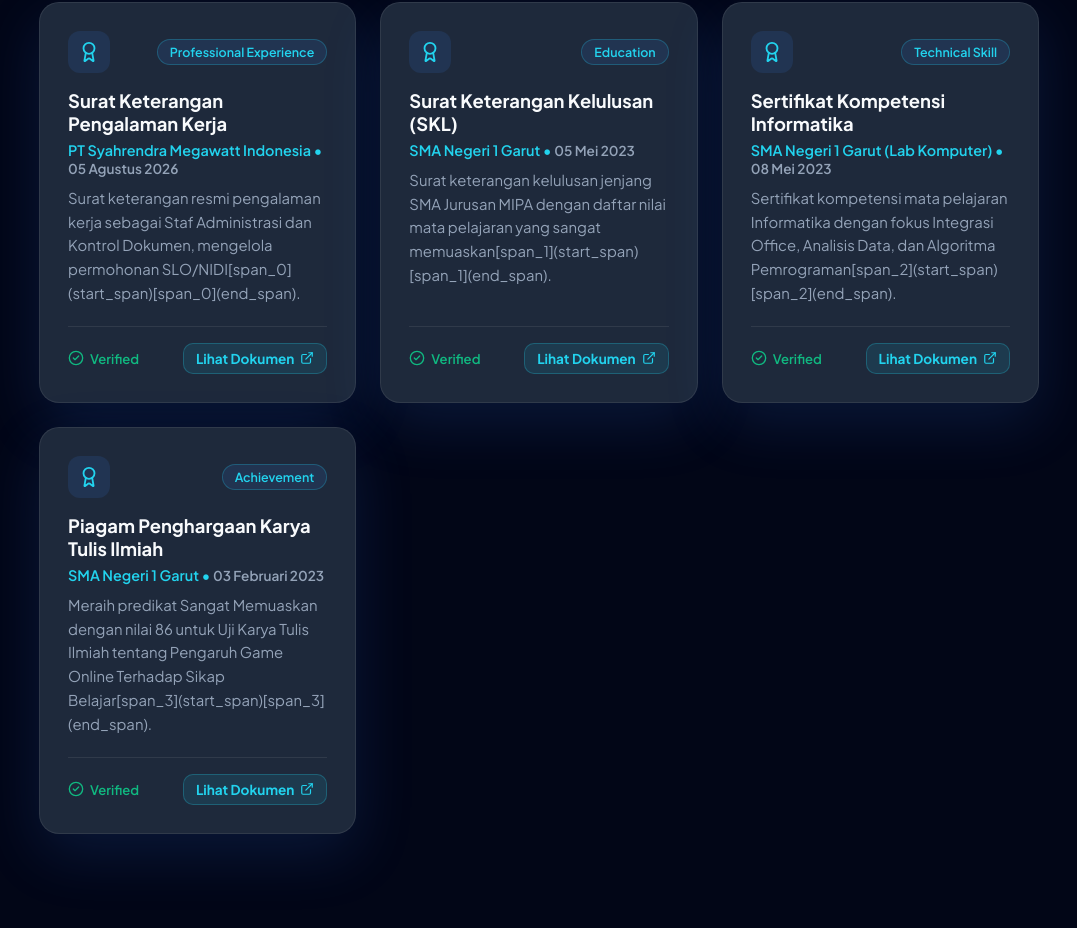
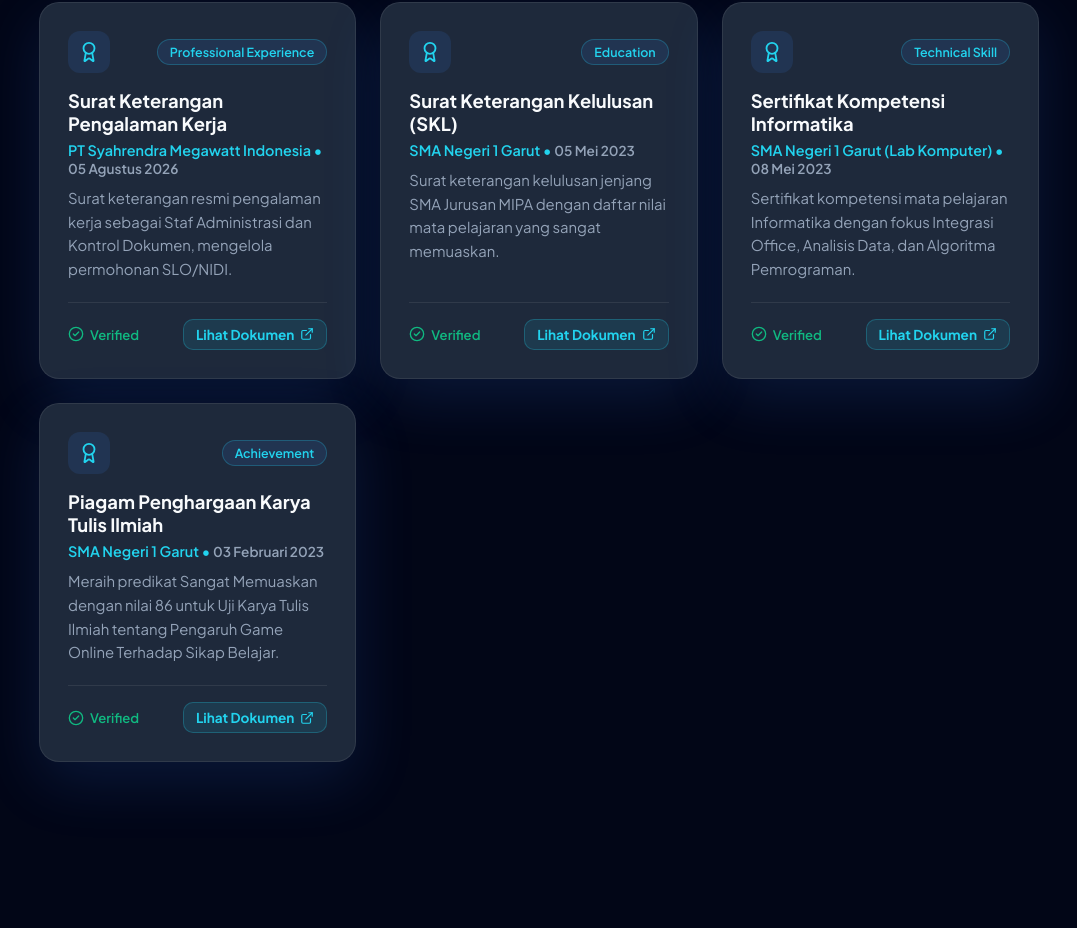
Before and after one commit to jembargelar/jembar-portfolio, a React (Vite) app: page / in a window 1280 px wide. Shown: the part 3844-4772 px from the top of the page, without its empty margins (101-1178 px from the left). Built offline with nearby package versions, Linux system fonts and the light colour scheme.

Commit message:
Clear remaining citation references completely

```diff
--- a/src/components/Certificates.jsx
+++ b/src/components/Certificates.jsx
@@ -13,7 +13,7 @@ export default function Certificates() {
       date: "05 Agustus 2026",
       desc: isEn
         ? "Official work experience letter verifying role as Administration Staff managing SLO/NIDI data and document control."
-        : "Surat keterangan resmi pengalaman kerja sebagai Staf Administrasi dan Kontrol Dokumen, mengelola permohonan SLO/NIDI[span_0](start_span)[span_0](end_span).",
+        : "Surat keterangan resmi pengalaman kerja sebagai Staf Administrasi dan Kontrol Dokumen, mengelola permohonan SLO/NIDI.",
       tag: "Professional Experience",
       fileUrl: "/paklaring.pdf"
     },
@@ -23,7 +23,7 @@ export default function Certificates() {
       date: "05 Mei 2023",
       desc: isEn
         ? "Official graduation document from MIPA (Science) major with excellent academic performance."
-        : "Surat keterangan kelulusan jenjang SMA Jurusan MIPA dengan daftar nilai mata pelajaran yang sangat memuaskan[span_1](start_span)[span_1](end_span).",
+        : "Surat keterangan kelulusan jenjang SMA Jurusan MIPA dengan daftar nilai mata pelajaran yang sangat memuaskan.",
       tag: "Education",
       fileUrl: "/KELULUSAN.pdf"
     },
@@ -33,7 +33,7 @@ export default function Certificates() {
       date: "08 Mei 2023",
       desc: isEn
         ? "Competency certificate focusing on Office Integration, Data Analysis, Computer Networks, and Programming."
-        : "Sertifikat kompetensi mata pelajaran Informatika dengan fokus Integrasi Office, Analisis Data, dan Algoritma Pemrograman[span_2](start_span)[span_2](end_span).",
+        : "Sertifikat kompetensi mata pelajaran Informatika dengan fokus Integrasi Office, Analisis Data, dan Algoritma Pemrograman.",
       tag: "Technical Skill",
       fileUrl: "/SERTIFIKAT.pdf"
     },
@@ -43,7 +43,7 @@ export default function Certificates() {
       date: "03 Februari 2023",
       desc: isEn
         ? "Awarded 'Sangat Memuaskan' (Score: 86) for scientific research paper titled 'Pengaruh Game Online Terhadap Sikap Belajar'."
-        : "Meraih predikat Sangat Memuaskan dengan nilai 86 untuk Uji Karya Tulis Ilmiah tentang Pengaruh Game Online Terhadap Sikap Belajar[span_3](start_span)[span_3](end_span).",
+        : "Meraih predikat Sangat Memuaskan dengan nilai 86 untuk Uji Karya Tulis Ilmiah tentang Pengaruh Game Online Terhadap Sikap Belajar.",
       tag: "Achievement",
       fileUrl: "/PIAGAN%20PENGHARGAAN.pdf"
     }
```
